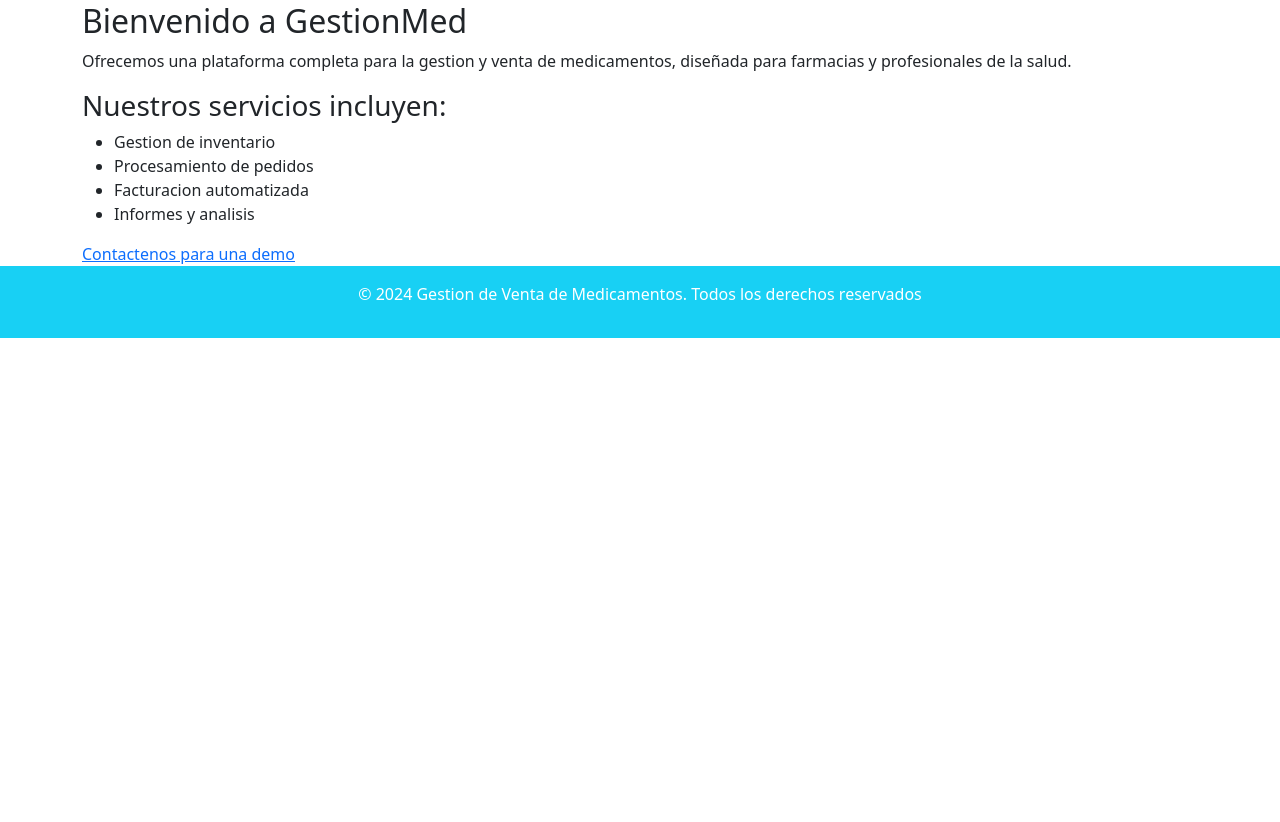
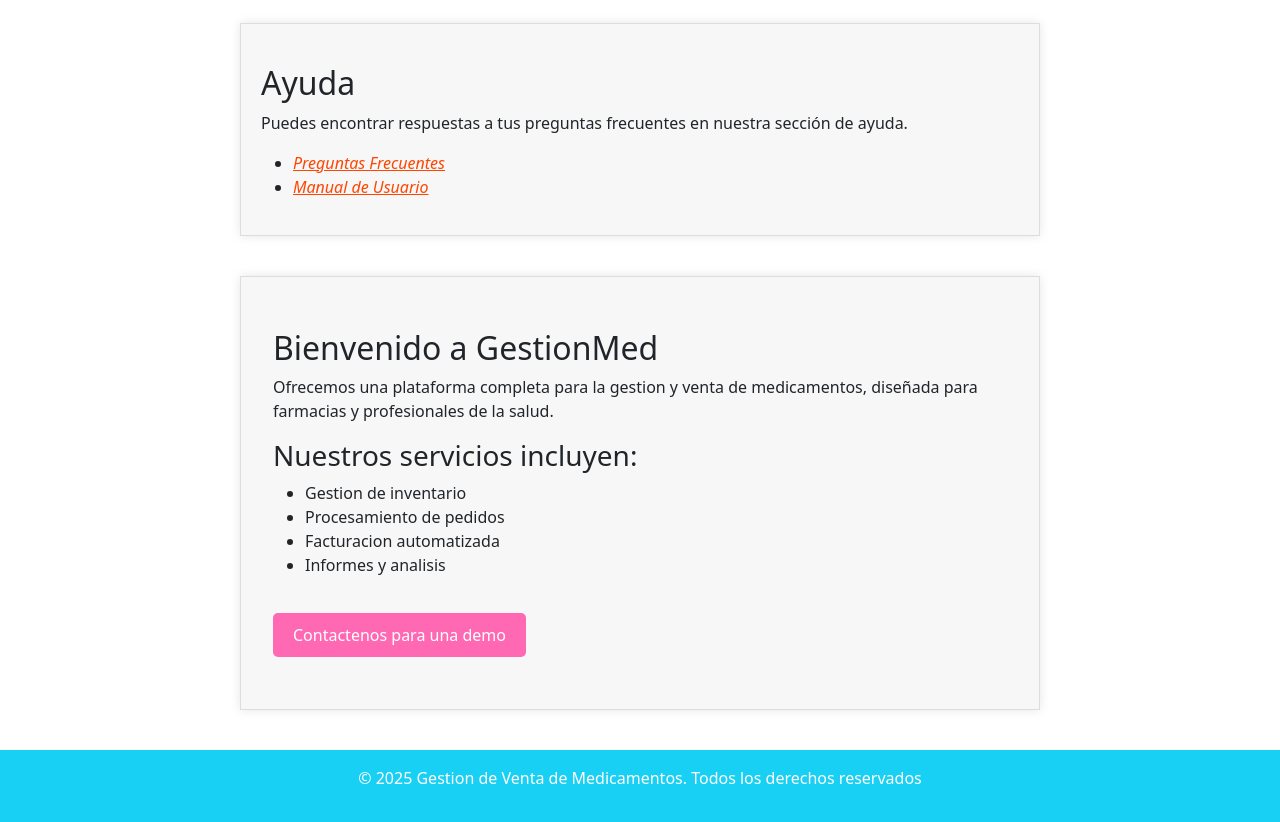
Before and after one commit to J-ader/SCGI-ventas, a Flask app: template templates/index.html in a window 1280 px wide. Shown: the part 972-1794 px from the top of the page. Before the commit the page ends 1310 px from the top, so only its background shows below. Run offline with Flask 3, Linux system fonts and the light colour scheme; the template is opened without the code that fills it, so the values that code supplies are empty; some libraries are stand-ins or nearby versions.

Commit message:
actualización

```diff
--- a/templates/index.html
+++ b/templates/index.html
@@ -5,7 +5,7 @@
   <meta charset="UTF-8">
   <meta name="viewport" content="width=device-width, initial-scale=1.0">
   <title>GestionMed - Venta de Medicamentos</title>
-  <link rel="stylesheet" href="../Public/principal.css">
+  <link rel="stylesheet" href="../static/index.css">
 
   <link href="https://cdn.jsdelivr.net/npm/bootstrap@5.3.3/dist/css/bootstrap.min.css" rel="stylesheet"
     integrity="sha384-QWTKZyjpPEjISv5WaRU9OFeRpok6YctnYmDr5pNlyT2bRjXh0JMhjY6hW+ALEwIH" crossorigin="anonymous">
@@ -79,12 +79,13 @@
         <button class="btn btn-outline-success" type="submit">🔍︎</button>
       </form>
 
-      <!-- Imagen al final del menú -->
-      <a href="login.html">
+      <!-- Imagen logo usuario del menú -->
+      <a href="{{ url_for('login') }}">
         <img
           src="https://cdn.glitch.global/178052fc-7d6e-42a8-9f65-6ec1f1aed727/2373e202-6424-4279-ac33-a01cf623df43.image.png?v=1732047572618"
           width="26" height="26" alt="Imagen SVG" style="color:#083c34;">
       </a>
+      <a href="{{ url_for('login') }}">Iniciar Sesión</a>
 
     </nav>
 
@@ -156,12 +157,11 @@
   </script>
 
 
-
   <footer style="background-color: #18d0f4;
     padding: 1em;
     text-align: center;
     color: #fff;">
-    <p>&copy; 2024 Gestion de Venta de Medicamentos. Todos los derechos reservados</p>
+    <p>&copy; 2025 Gestion de Venta de Medicamentos. Todos los derechos reservados</p>
   </footer>
 </body>
 
```
